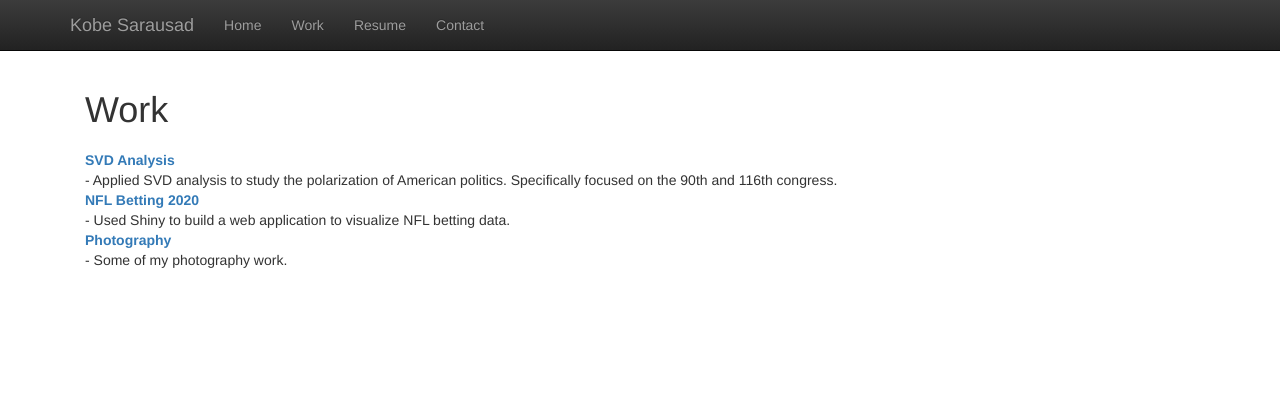
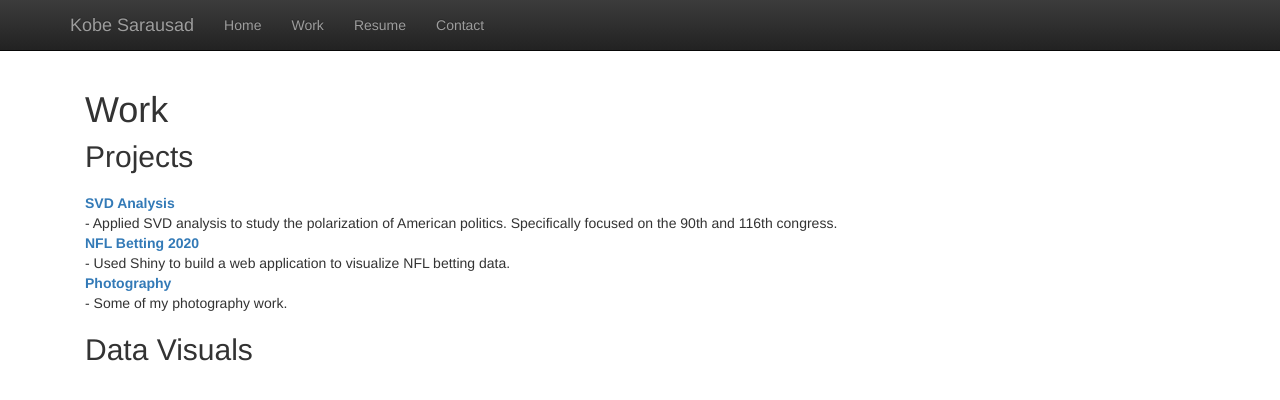
Before and after one commit to kobesar/kobesar.github.io, a Jekyll site: the page built from work.html, in a window 1280 px wide. Shown: the top 400 px of the page. Built offline with Jekyll 4.4.1, drawn with Linux system fonts in a browser that asks for light colours; nearby versions of some CDN libraries; library files that are not in the unit come from our copies.

Commit message:
change projects page

```diff
--- a/work.html
+++ b/work.html
@@ -4,6 +4,8 @@ title:  'Work'
 ---
 
 <h1 style="margin-top:0;">Work</h1>
+
+<h2 style="margin-top:0;">Projects</h1>
 
 <p class="lead">
   <dl>
@@ -15,3 +17,9 @@ title:  'Work'
     <dd>- Some of my photography work.</dd>
   </dl>
 </p>
+
+<h2 style="margin-top:0;">Data Visuals</h1>
+
+<p class="lead">
+
+</p>
```
Also changed, not shown: 3 other files.
